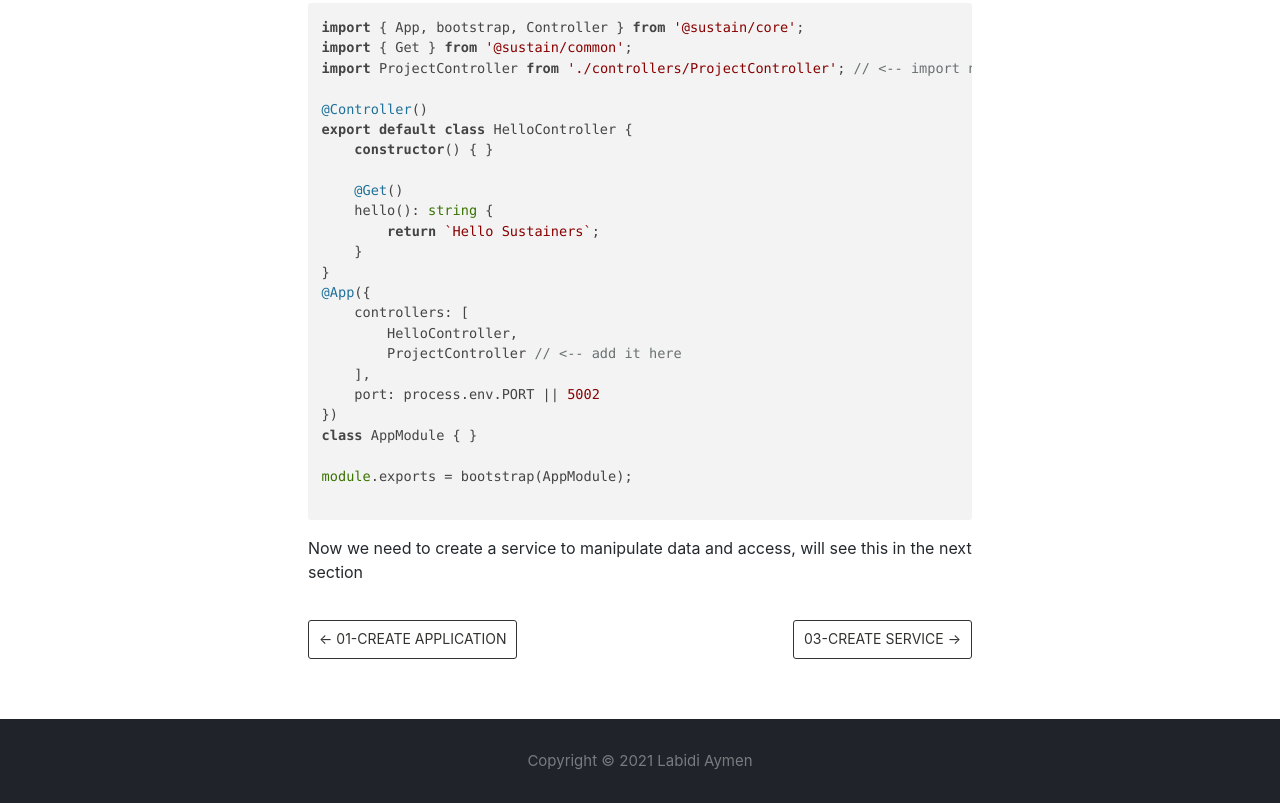
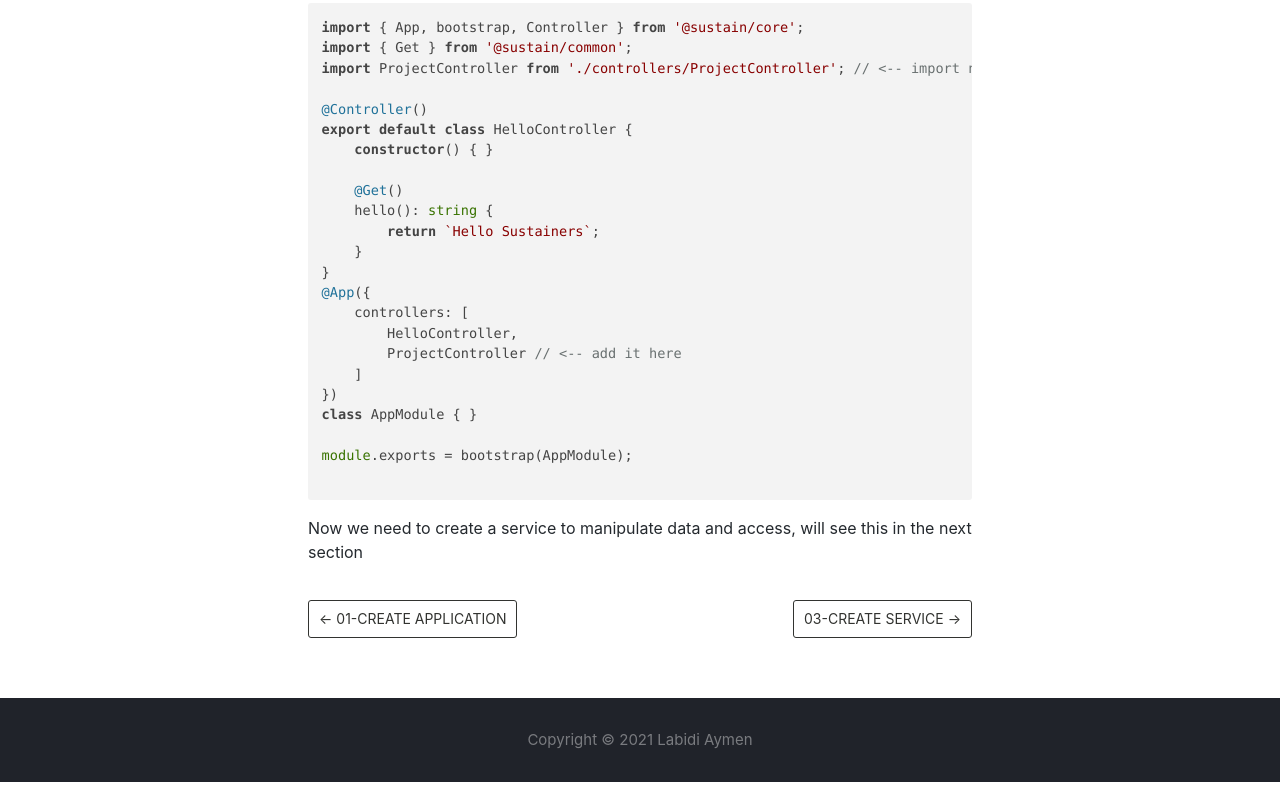
Before and after one commit to sustainland/docs, a plain HTML site: page tutorials/create-new-controller.html in a window 1280 px wide. Shown: the part 1144-1947 px from the top of the page. After the commit the page ends 1926 px from the top, so only its background shows below. Drawn offline with nearby package versions, Linux system fonts and the light colour scheme; some packages are replaced by stand-ins of ours; a script that the page names is missing.

Commit message:
Deploy website
Deploy website version based on 36638dc4b3e0f7db3b17ab4c76fd8726044f1e77

```diff
--- a/tutorials/create-new-controller.html
+++ b/tutorials/create-new-controller.html
@@ -104,8 +104,7 @@ What we need to is to import it in the main application file <code>app.ts</code>
     controllers: [
         HelloController,
         ProjectController <span class="hljs-comment">// &lt;-- add it here</span>
-    ],
-    port: process.env.PORT || <span class="hljs-number">5002</span>
+    ]
 })
 <span class="hljs-keyword">class</span> AppModule { }
 
```
Also changed, not shown: tutorials/create-new-controller/index.html (+1 -2 lines), tutorials/create-new-service.html (+1 -2 lines), tutorials/create-new-service/index.html (+1 -2 lines).
